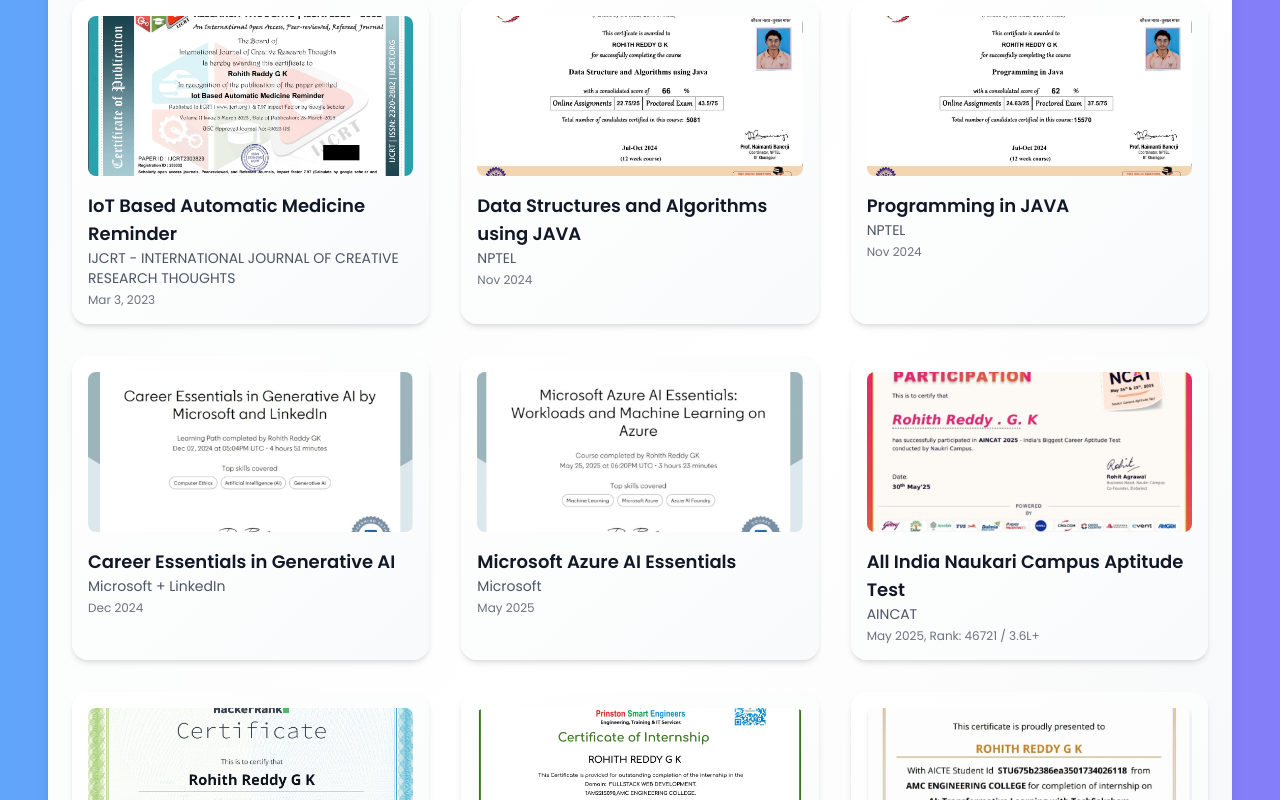
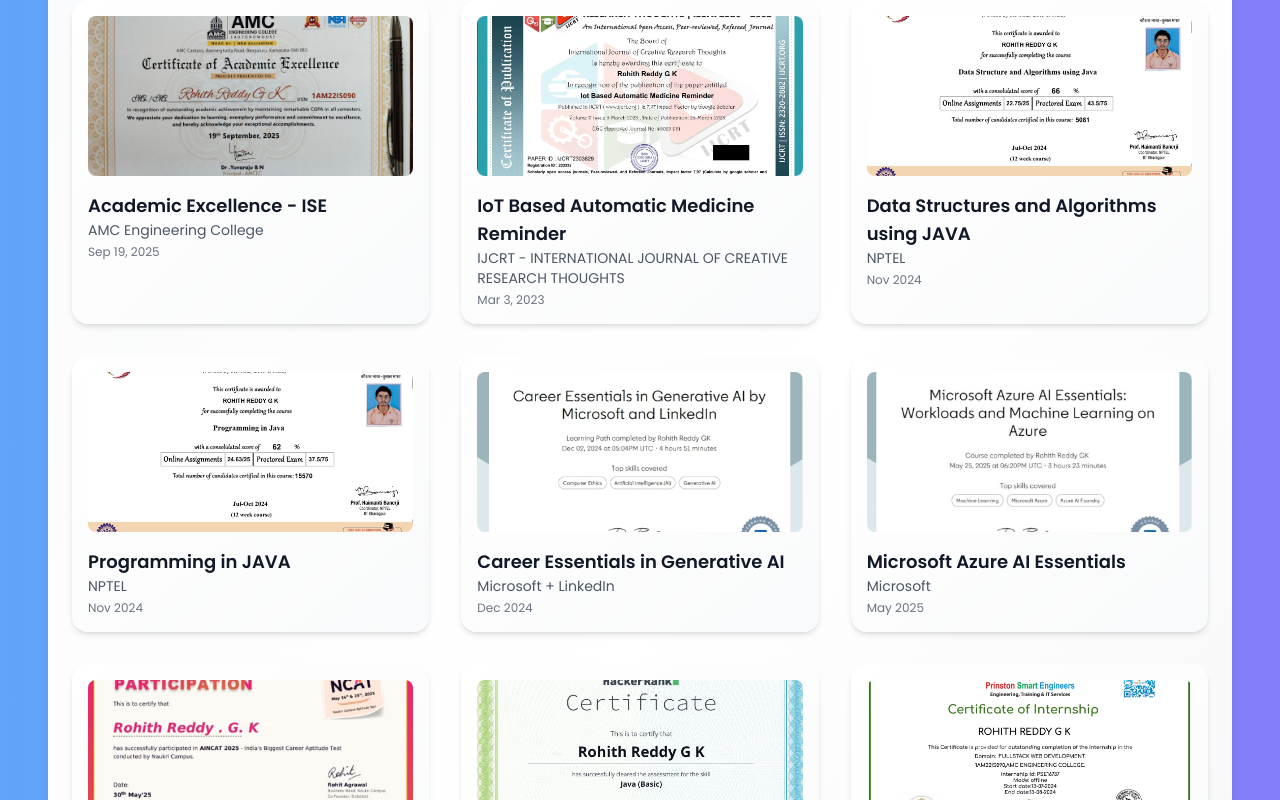
Before and after one commit to RohithReddyGK/Portfolio, a React (Vite) app in the folder my-portfolio/: page / in a window 1280 px wide. Shown: the part 5650-6450 px from the top of the page. Built offline with nearby package versions, Linux system fonts and the light colour scheme.

Commit message:
Updated the Portfolio

```diff
--- a/my-portfolio/src/components/Certificates.jsx
+++ b/my-portfolio/src/components/Certificates.jsx
@@ -7,6 +7,12 @@ export default function Certifications() {
   const [selectedCert, setSelectedCert] = useState(null);
 
   const certificates = [
+    {
+      title: "Academic Excellence - ISE",
+      org: "AMC Engineering College",
+      date: "Sep 19, 2025",
+      image: "/certificates/Academic Excellence.jpg",
+    },
     {
       title: "IoT Based Automatic Medicine Reminder",
       org: "IJCRT - INTERNATIONAL JOURNAL OF CREATIVE RESEARCH THOUGHTS",
```
Also changed, not shown: my-portfolio/public/certificates/Academic Excellence.jpg (added).
